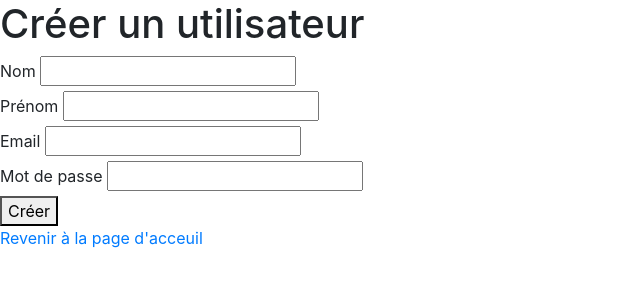
After one commit to clarisse-lebaut/boutique-en-ligne, a PHP site: page /pages/create_account.php in a window 1280 px wide. The commit adds this page. Shown: the top 300 px of the page, without its empty margins (0-640 px from the left). Run offline with PHP 8.4, Linux system fonts and the light colour scheme.

Commit message:
create a user : request, form, cdn bootstrap - user add in database

```diff
--- a/classes/request.php
+++ b/classes/request.php
@@ -5,4 +5,25 @@ class Request extends BDD
   {
     parent::__construct();
   }
+
+  function addUser($firstname, $lastname, $email, $password)
+  {
+    $role = 'User'; // Valeur par défaut pour le rôle
+    $sql = 'INSERT INTO account (firstname, lastname, email, password, role) VALUES (:firstname, :lastname, :email, :password, :role)';
+    $stmt = $this->connection->prepare($sql);
+
+    $stmt->bindParam(':firstname', $firstname);
+    $stmt->bindParam(':lastname', $lastname);
+    $stmt->bindParam(':email', $email);
+    // Hachage du mot de passe avant de le stocker
+    $hashedPassword = password_hash($password, PASSWORD_DEFAULT);
+    $stmt->bindParam(':password', $hashedPassword);
+    $stmt->bindParam(':role', $role);
+
+    if ($stmt->execute()) {
+      return 'User added successfully';
+    } else {
+      return 'Failed to add user';
+    }
+  }
 }
--- /dev/null
+++ b/pages/create_account.php
@@ -0,0 +1,58 @@
+<?php
+require '../classes/bdd.php';
+require '../classes/request.php';
+
+$message = '';
+if ($_POST) {
+    $firstname = $_POST['firstname'] ?? '';
+    $lastname = $_POST['lastname'] ?? '';
+    $email = $_POST['email'] ?? '';
+    $password = $_POST['password'] ?? '';
+    $role = "user";
+
+    $request = new Request();
+    $result = $request->addUser($firstname, $lastname, $email, $password);
+    $message = $result;
+}
+?>
+
+<!DOCTYPE html>
+<html lang="fr">
+
+<head>
+    <meta charset="UTF-8">
+    <meta name="viewport" content="width=device-width, initial-scale=1.0">
+    <title>Créer un utilisateur</title>
+    <link href="https://maxcdn.bootstrapcdn.com/bootstrap/4.5.2/css/bootstrap.min.css" rel="stylesheet">
+</head>
+
+<body>
+    <h1>Créer un utilisateur</h1>
+    <?php if ($message): ?>
+        <p><?php echo htmlspecialchars($message); ?></p>
+    <?php endif; ?>
+    <form action="" method="POST">
+        <div>
+            <label for="firstname">Nom</label>
+            <input type="text" id="firstname" name="firstname" required>
+        </div>
+        <div>
+            <label for="lastname">Prénom</label>
+            <input type="text" id="lastname" name="lastname" required>
+        </div>
+        <div>
+            <label for="email">Email</label>
+            <input type="email" id="email" name="email" required>
+        </div>
+        <div>
+            <label for="password">Mot de passe</label>
+            <input type="password" id="password" name="password" required>
+        </div>
+        <div>
+            <button type="submit">Créer</button>
+        </div>
+    </form>
+    <a href="./home.php">Revenir à la page d'acceuil</a>
+</body>
+
+</html>
```
Also changed, not shown: pages/home.php (+14 -0 lines).
